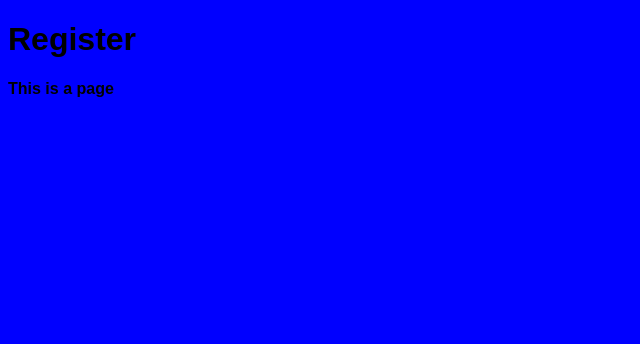
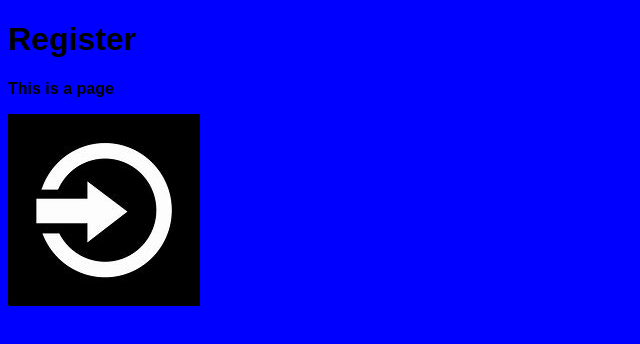
Before and after one commit to angelicaestoya30/hello-test-page, a plain HTML site: page index.html in a window 1280 px wide. Shown: the whole page, without its empty margins (0-640 px from the left). Drawn offline with Linux system fonts and the light colour scheme.

Commit message:
Added images to the file

```diff
--- a/index.html
+++ b/index.html
@@ -7,5 +7,8 @@
     <body>
         <h1>Register</h1>
         <p>This is a page </p>
+        <div>
+            <img src="login.jfif">
+        </div>
     </body>
 </html>
```
Also changed, not shown: login.jfif (added), out.jfif (added).
